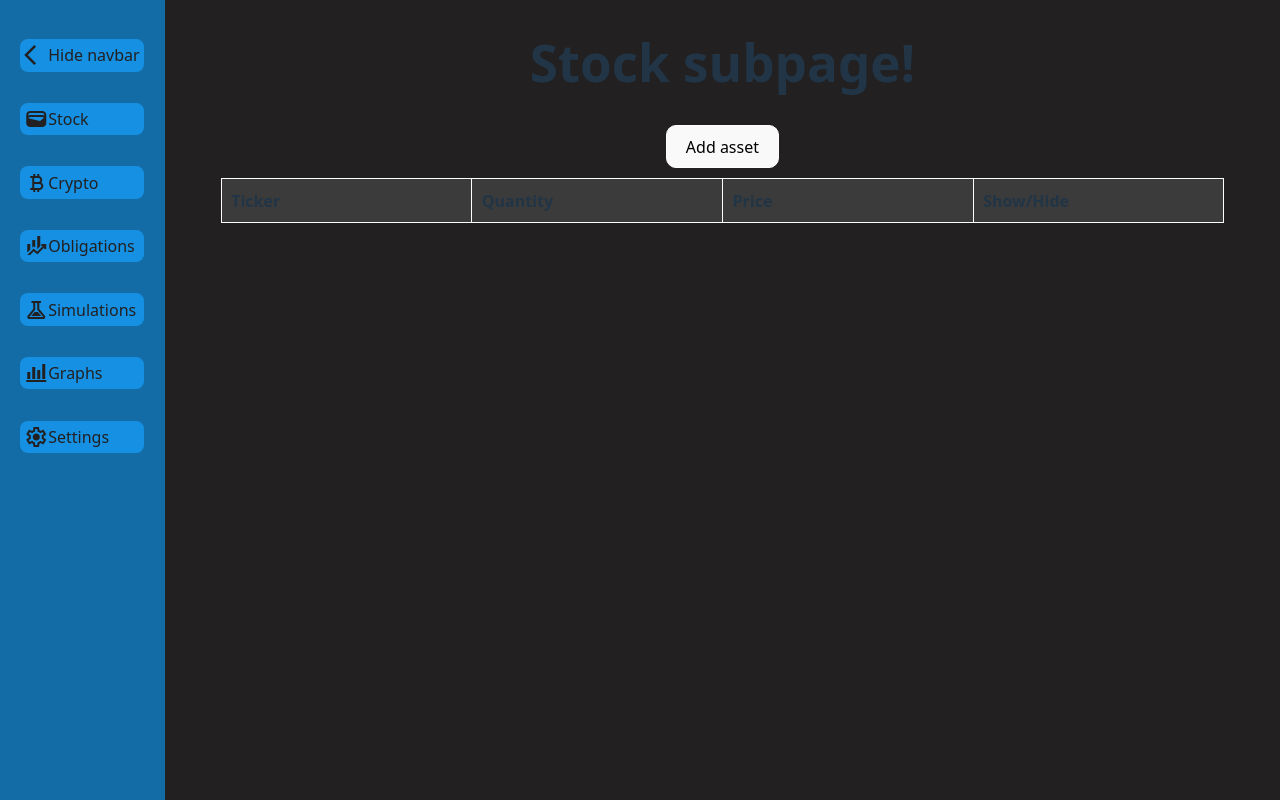
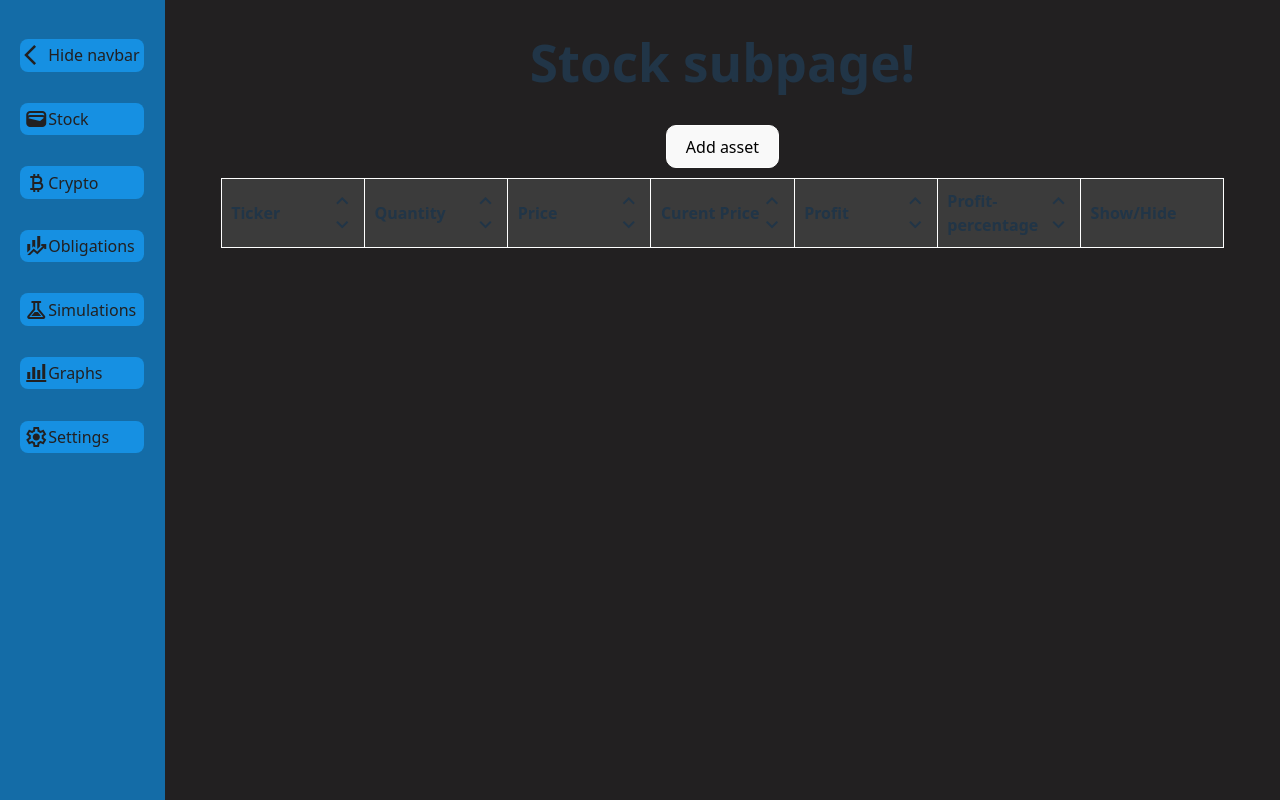
Before and after one commit to MaciejGd/WASM-local-first-investment-app, a React (Vite) app: page / in a window 1280 px wide. Built offline with nearby package versions, Linux system fonts and the light colour scheme.

Commit message:
Added sorting buttons in assets table header

```diff
--- a/src/IconLoader.jsx
+++ b/src/IconLoader.jsx
@@ -13,3 +13,5 @@ export const WalletIcon = () => (<span className="material-symbols-outlined">wal
 
 /* STOCK WALLET ICONS */
 export const AddAssetIcon = () => (<span className="material-symbols-outlined">plus</span>);
+export const ArrowUpIcon = () => (<span className="material-symbols-outlined">keyboard_arrow_up</span>);
+export const ArrowDownIcon = () => (<span className="material-symbols-outlined">keyboard_arrow_down</span>);
--- a/src/styling/wallet.css
+++ b/src/styling/wallet.css
@@ -29,3 +29,30 @@ tfoot {
 tbody tr:nth-child(odd) {
   background-color: #eeeeee;
 }
+
+.row_profit::after {
+  content : "%";
+
+}
+
+.table_header {
+  display: flex;
+  flex-direction: row;
+  align-items: center;
+}
+
+.sort_buttons {
+  display: flex;
+  flex-direction: column;
+  width: auto;
+  margin-left: auto;
+}
+
+.sort_buttons button {
+  all:unset;
+  font-size: 0.1rem;
+}
+
+.sort_buttons button:hover {
+  color: bisque;
+}
--- a/src/subpages/wallet/Stock.jsx
+++ b/src/subpages/wallet/Stock.jsx
@@ -2,6 +2,8 @@ import '../../styling/pop_up.css';
 import '../../styling/wallet.css';
 import { useState } from 'react';
 import AddAssetPopUp from './AddAssetPopUp';
+import { ArrowDownIcon  } from '../../IconLoader';
+import { ArrowUpIcon  } from '../../IconLoader';
 
 /// Represents data of a single stock asset (ex. quantity, price of purchase etc.)
 class AssetData {
@@ -74,25 +76,80 @@ function AddAssetButton({onAddPress}) {
 function AssetsTableHead() {
     return (
         <tr>
-            <th>Ticker</th>
-            <th>Quantity</th>
-            <th>Price</th>
-            <th>Show/Hide</th>
+            <th >
+                <div className="table_header">
+                    <span>Ticker</span>
+                    <AssetsTableSortButtons></AssetsTableSortButtons>
+                </div>
+            </th>
+            <th>
+                <div className="table_header">
+                    <span>Quantity</span>
+                    <AssetsTableSortButtons></AssetsTableSortButtons>
+                </div>
+            </th>
+            <th>
+                <div className='table_header'>
+                    <span>Price</span>
+                    <AssetsTableSortButtons></AssetsTableSortButtons>
+                </div>
+            </th>
+            <th>
+                <div className='table_header'>
+                    <span>Curent Price</span>
+                    <AssetsTableSortButtons></AssetsTableSortButtons>
+                </div>
+            </th>
+            <th>
+                <div className='table_header'>
+                <span>Profit</span>
+                <AssetsTableSortButtons></AssetsTableSortButtons>
+                </div>
+            </th>
+            <th>
+                <div className='table_header'>
+                <span>Profit-percentage</span>
+                <AssetsTableSortButtons></AssetsTableSortButtons>
+                </div>
+            </th>
+            <th>
+                <div className='table_header'>
+                    <span>Show/Hide</span>
+                </div>
+            </th>
         </tr>
     );
 }
 
+function AssetsTableSortButtons() {
+    return (
+        <div className="sort_buttons">
+            <button><ArrowUpIcon/></button>
+            <button><ArrowDownIcon/></button>
+        </div>
+    );
+}
+
+function AssetTableRow({asset}) {
+    return (<></>);
+}
+
 function AssetsTableBody({assets, onToggleVisibility}) {
     // create list of elements from a assets map
+    const dummy_profit_percentage = 10;
+    const dummy_profit = 5;
     var assets_array = [];
     assets.forEach((asset) => {
         const ticker = asset.ticker;
         asset.data.forEach((d, idx) => {
             const next_asset = {
-                isFirst:    idx == 0,
-                ticker :    ticker,
-                quantity:   d.quantity,
-                price:      d.price.toFixed(2), // display as string with .2 digit precision
+                isFirst:                    idx == 0,
+                ticker :                    ticker,
+                quantity:                   d.quantity,
+                current_price:              0,
+                profit:                     dummy_profit,
+                profit_percentage:          dummy_profit_percentage,
+                price:                      d.price.toFixed(2), // display as string with .2 digit precision
             };
             assets_array.push(next_asset);
         });
@@ -111,12 +168,20 @@ function AssetsTableBody({assets, onToggleVisibility}) {
                 <td>
                     {asset.price}
                 </td>
+                <td>
+                    {asset.current_price}
+                </td>
+                <td>
+                    {asset.profit}
+                </td>
+                <td className="row_profit">
+                    {asset.profit_percentage}
+                </td>
                 {asset.isFirst && (
-                    <td>
+                    <td className="visibility_change">
                         <button onClick={()=> onToggleVisibility(asset.ticker)}></button>
                     </td>
                 )}
-
             </tr>
         ))}
         </>
```
